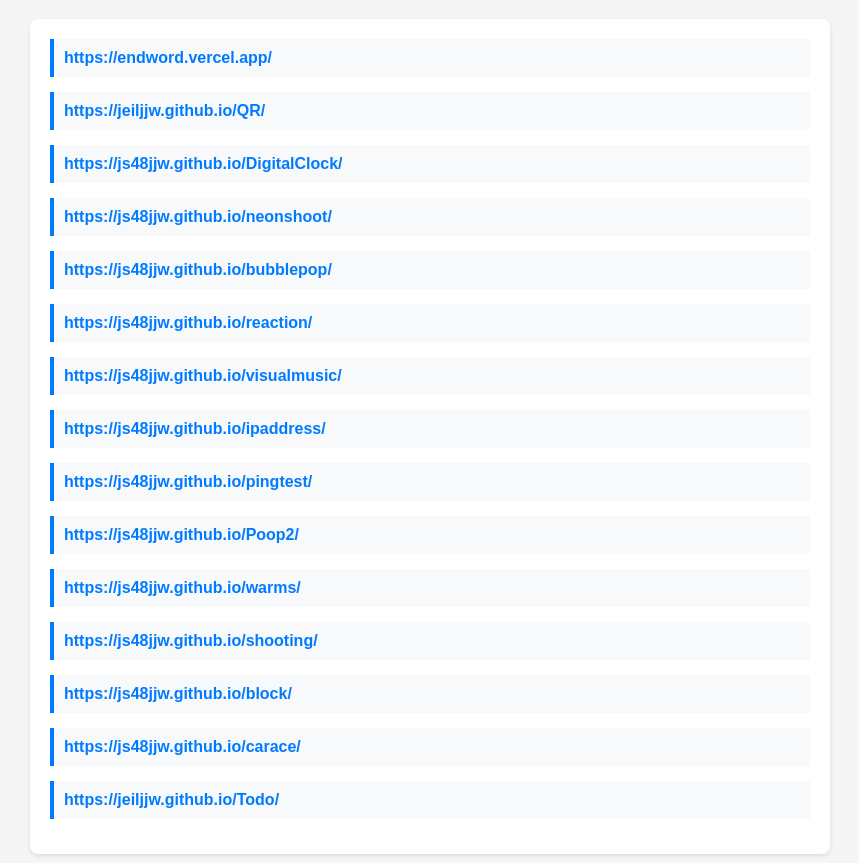
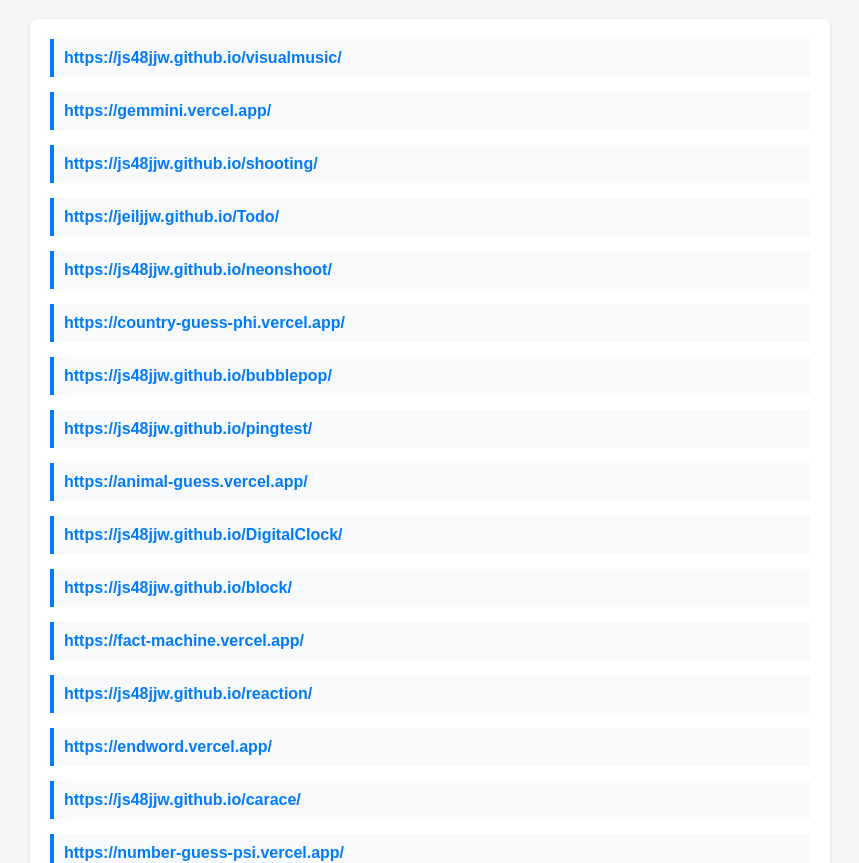
Before and after one commit to jeiljjw/makingweb2, a plain HTML site: page index.html in a window 1280 px wide. Shown: the part 90-953 px from the top of the page, without its empty margins (210-1069 px from the left). Drawn offline with Linux system fonts and the light colour scheme.

Commit message:
add guess

```diff
--- a/index.html
+++ b/index.html
@@ -43,49 +43,64 @@
     <h1>웹페이지 주소 목록2</h1>
     <div class="url-list">
         <div class="url-item">
+            <a href="https://js48jjw.github.io/visualmusic/" class="url-link" target="_blank">https://js48jjw.github.io/visualmusic/</a>
+        </div>
+        <div class="url-item">
+            <a href="https://gemmini.vercel.app/" class="url-link" target="_blank">https://gemmini.vercel.app/</a>
+        </div>
+        <div class="url-item">
+            <a href="https://js48jjw.github.io/shooting/" class="url-link" target="_blank">https://js48jjw.github.io/shooting/</a>
+        </div>
+        <div class="url-item">
+            <a href="https://jeiljjw.github.io/Todo/" class="url-link" target="_blank">https://jeiljjw.github.io/Todo/</a>
+        </div>
+        <div class="url-item">
+            <a href="https://js48jjw.github.io/neonshoot/" class="url-link" target="_blank">https://js48jjw.github.io/neonshoot/</a>
+        </div>
+        <div class="url-item">
+            <a href="https://country-guess-phi.vercel.app/" class="url-link" target="_blank">https://country-guess-phi.vercel.app/</a>
+        </div>
+        <div class="url-item">
+            <a href="https://js48jjw.github.io/bubblepop/" class="url-link" target="_blank">https://js48jjw.github.io/bubblepop/</a>
+        </div>
+        <div class="url-item">
+            <a href="https://js48jjw.github.io/pingtest/" class="url-link" target="_blank">https://js48jjw.github.io/pingtest/</a>
+        </div>
+        <div class="url-item">
+            <a href="https://animal-guess.vercel.app/" class="url-link" target="_blank">https://animal-guess.vercel.app/</a>
+        </div>
+        <div class="url-item">
+            <a href="https://js48jjw.github.io/DigitalClock/" class="url-link" target="_blank">https://js48jjw.github.io/DigitalClock/</a>
+        </div>
+        <div class="url-item">
+            <a href="https://js48jjw.github.io/block/" class="url-link" target="_blank">https://js48jjw.github.io/block/</a>
+        </div>
+        <div class="url-item">
+            <a href="https://fact-machine.vercel.app/" class="url-link" target="_blank">https://fact-machine.vercel.app/</a>
+        </div>
+        <div class="url-item">
+            <a href="https://js48jjw.github.io/reaction/" class="url-link" target="_blank">https://js48jjw.github.io/reaction/</a>
+        </div>
+        <div class="url-item">
             <a href="https://endword.vercel.app/" class="url-link" target="_blank">https://endword.vercel.app/</a>
+        </div>
+        <div class="url-item">
+            <a href="https://js48jjw.github.io/carace/" class="url-link" target="_blank">https://js48jjw.github.io/carace/</a>
+        </div>
+        <div class="url-item">
+            <a href="https://number-guess-psi.vercel.app/" class="url-link" target="_blank">https://number-guess-psi.vercel.app/</a>
         </div>
         <div class="url-item">
             <a href="https://jeiljjw.github.io/QR/" class="url-link" target="_blank">https://jeiljjw.github.io/QR/</a>
         </div>
         <div class="url-item">
-            <a href="https://js48jjw.github.io/DigitalClock/" class="url-link" target="_blank">https://js48jjw.github.io/DigitalClock/</a>
-        </div>
-        <div class="url-item">
-            <a href="https://js48jjw.github.io/neonshoot/" class="url-link" target="_blank">https://js48jjw.github.io/neonshoot/</a>
-        </div>
-        <div class="url-item">
-            <a href="https://js48jjw.github.io/bubblepop/" class="url-link" target="_blank">https://js48jjw.github.io/bubblepop/</a>
-        </div>
-        <div class="url-item">
-            <a href="https://js48jjw.github.io/reaction/" class="url-link" target="_blank">https://js48jjw.github.io/reaction/</a>
-        </div>
-        <div class="url-item">
-            <a href="https://js48jjw.github.io/visualmusic/" class="url-link" target="_blank">https://js48jjw.github.io/visualmusic/</a>
+            <a href="https://js48jjw.github.io/Poop2/" class="url-link" target="_blank">https://js48jjw.github.io/Poop2/</a>
         </div>
         <div class="url-item">
             <a href="https://js48jjw.github.io/ipaddress/" class="url-link" target="_blank">https://js48jjw.github.io/ipaddress/</a>
         </div>
         <div class="url-item">
-            <a href="https://js48jjw.github.io/pingtest/" class="url-link" target="_blank">https://js48jjw.github.io/pingtest/</a>
-        </div>
-        <div class="url-item">
-            <a href="https://js48jjw.github.io/Poop2/" class="url-link" target="_blank">https://js48jjw.github.io/Poop2/</a>
-        </div>
-        <div class="url-item">
             <a href="https://js48jjw.github.io/warms/" class="url-link" target="_blank">https://js48jjw.github.io/warms/</a>
-        </div>
-        <div class="url-item">
-            <a href="https://js48jjw.github.io/shooting/" class="url-link" target="_blank">https://js48jjw.github.io/shooting/</a>
-        </div>
-        <div class="url-item">
-            <a href="https://js48jjw.github.io/block/" class="url-link" target="_blank">https://js48jjw.github.io/block/</a>
-        </div>
-        <div class="url-item">
-            <a href="https://js48jjw.github.io/carace/" class="url-link" target="_blank">https://js48jjw.github.io/carace/</a>
-        </div>
-        <div class="url-item">
-            <a href="https://jeiljjw.github.io/Todo/" class="url-link" target="_blank">https://jeiljjw.github.io/Todo/</a>
         </div>
     </div>
 
```
